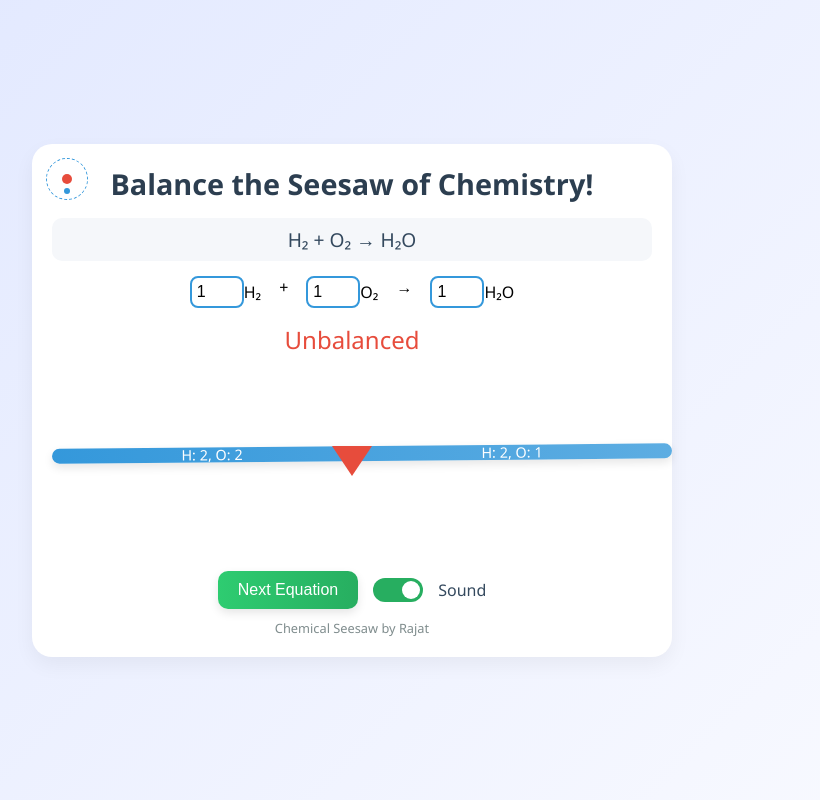
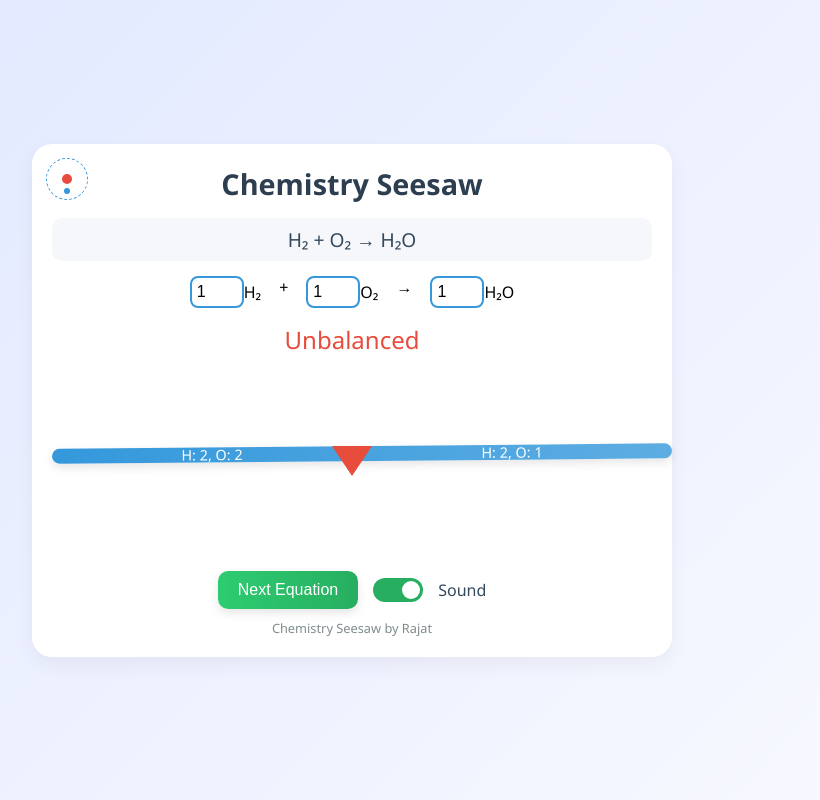
Before and after one commit to rajat-ed/chemical-seesaw, a plain HTML site: page index.html in a window 1280 px wide. Shown: the whole page, without its empty margins (288-1108 px from the left). Drawn offline with nearby package versions, Linux system fonts and the light colour scheme.

Commit message:
Update index.html

```diff
--- a/index.html
+++ b/index.html
@@ -14,7 +14,7 @@
                 <div class="electron"></div>
             </div>
         </div>
-        <h1>Balance the Seesaw of Chemistry!</h1>
+        <h1>Chemistry Seesaw</h1>
         <div id="equation-display"></div>
         <div id="input-panel"></div>
         <div id="status" class="unbalanced">Unbalanced</div>
@@ -33,7 +33,7 @@
             </label>
             <span class="sound-label">Sound</span>
         </div>
-        <div class="footer">Chemical Seesaw by Rajat</div>
+        <div class="footer">Chemistry Seesaw by Rajat</div>
     </div>
 
     <!-- Audio element for success sound -->
```
